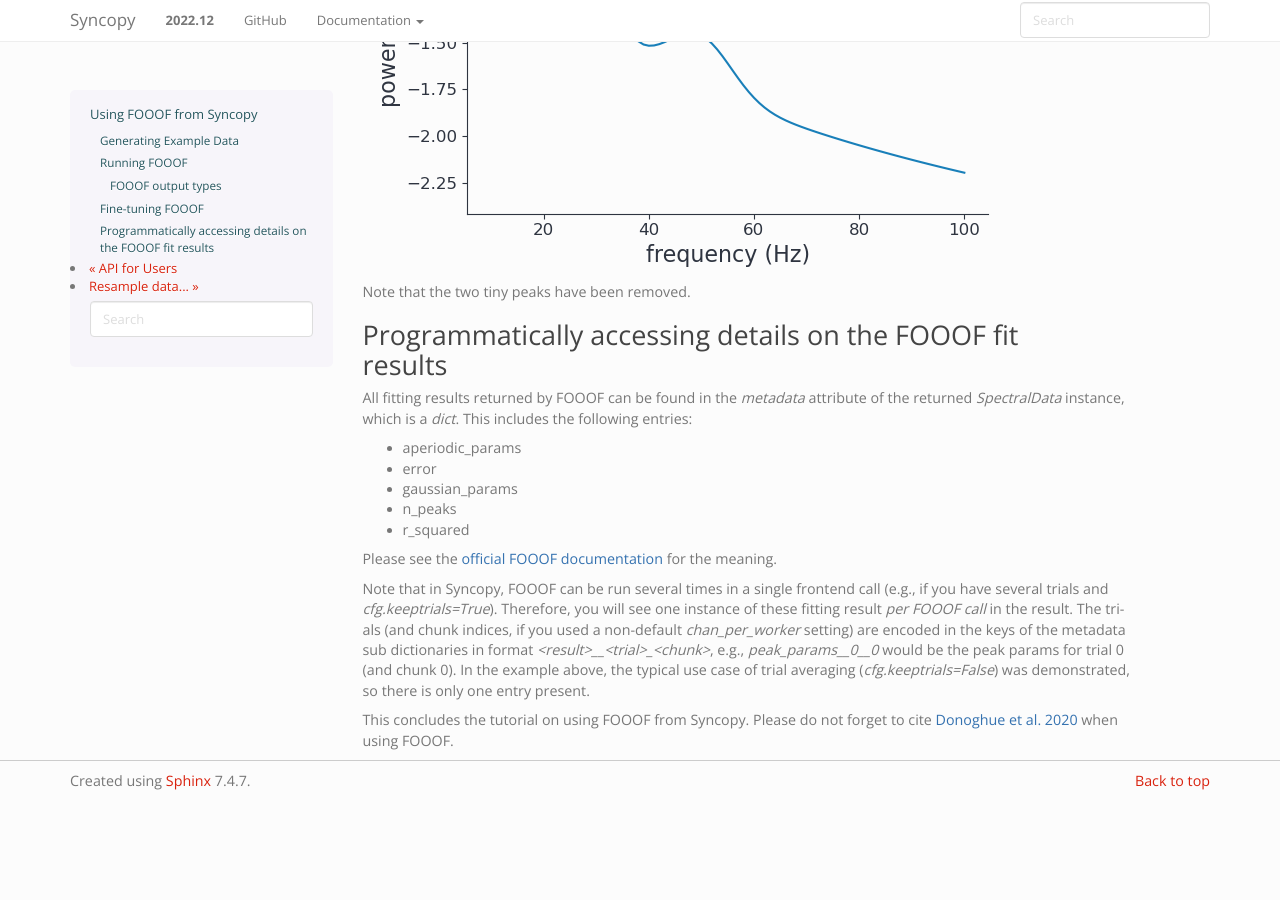
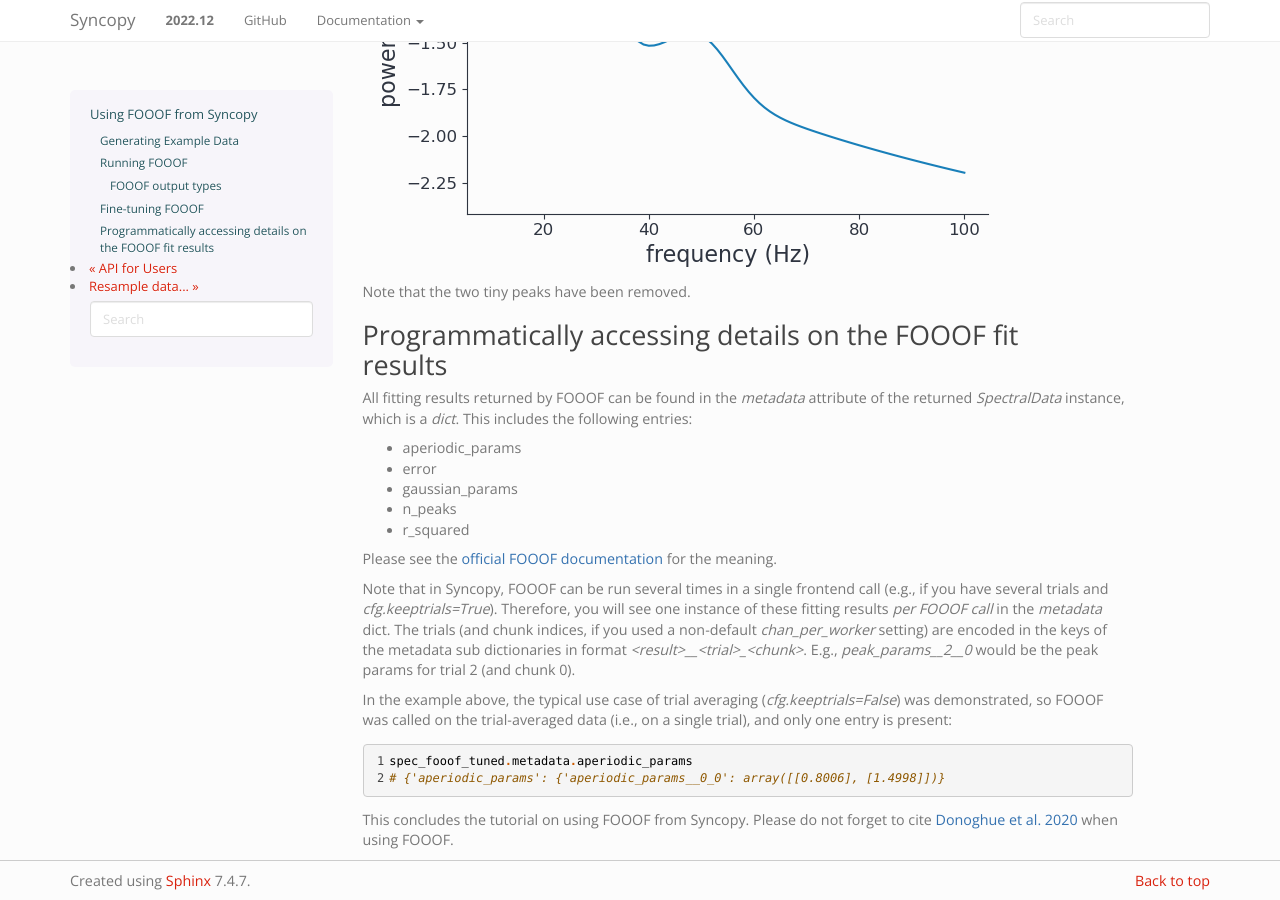
Before and after one commit to esi-neuroscience/syncopy, a Sphinx documentation site: the page built from doc/source/tutorials/fooof.rst, in a window 1280 px wide and 900 px high, scrolled down 3780 px. Built offline with Sphinx 7.4.7, drawn with Linux system fonts in a browser that asks for light colours; the version number is read from the project's files by our own code; before the commit the page ends 4580 px from its top, so only the background shows below that.

Commit message:
NEW: add example to FOOOF metadata output

```diff
--- a/doc/source/tutorials/fooof.rst
+++ b/doc/source/tutorials/fooof.rst
@@ -160,11 +160,16 @@ includes the following entries:
 Please see the `official FOOOF documentation <https://fooof-tools.github.io/fooof/generated/fooof.FOOOF.html#fooof.FOOOF>`_ for the meaning.
 
 Note that in Syncopy, FOOOF can be run several times in a single frontend call (e.g., if you have several trials and `cfg.keeptrials=True`).
-Therefore, you will see one instance of these fitting result *per FOOOF call* in the result. The trials (and chunk indices, if you used a non-default `chan_per_worker` setting)
-are encoded in the keys of the metadata sub dictionaries in format `<result>__<trial>_<chunk>`, e.g., `peak_params__0__0` would be the peak params for trial 0 (and chunk 0).
-In the example above, the typical use case of trial averaging (`cfg.keeptrials=False`) was demonstrated, so there is only one entry present.
+Therefore, you will see one instance of these fitting results *per FOOOF call* in the `metadata` dict. The trials (and chunk indices, if you used a non-default `chan_per_worker` setting)
+are encoded in the keys of the metadata sub dictionaries in format `<result>__<trial>_<chunk>`. E.g., `peak_params__2__0` would be the peak params for trial 2 (and chunk 0).
 
+In the example above, the typical use case of trial averaging (`cfg.keeptrials=False`) was demonstrated, so FOOOF was called on the trial-averaged data (i.e., on a single trial), and only one entry is present:
 
+.. code-block:: python
+    :linenos:
+
+    spec_fooof_tuned.metadata.aperiodic_params
+    # {'aperiodic_params': {'aperiodic_params__0_0': array([[0.8006], [1.4998]])}
 
 
 This concludes the tutorial on using FOOOF from Syncopy. Please do not forget to cite `Donoghue et al. 2020 <https://doi.org/10.1038/s41593-020-00744-x>`_ when using FOOOF.
```
